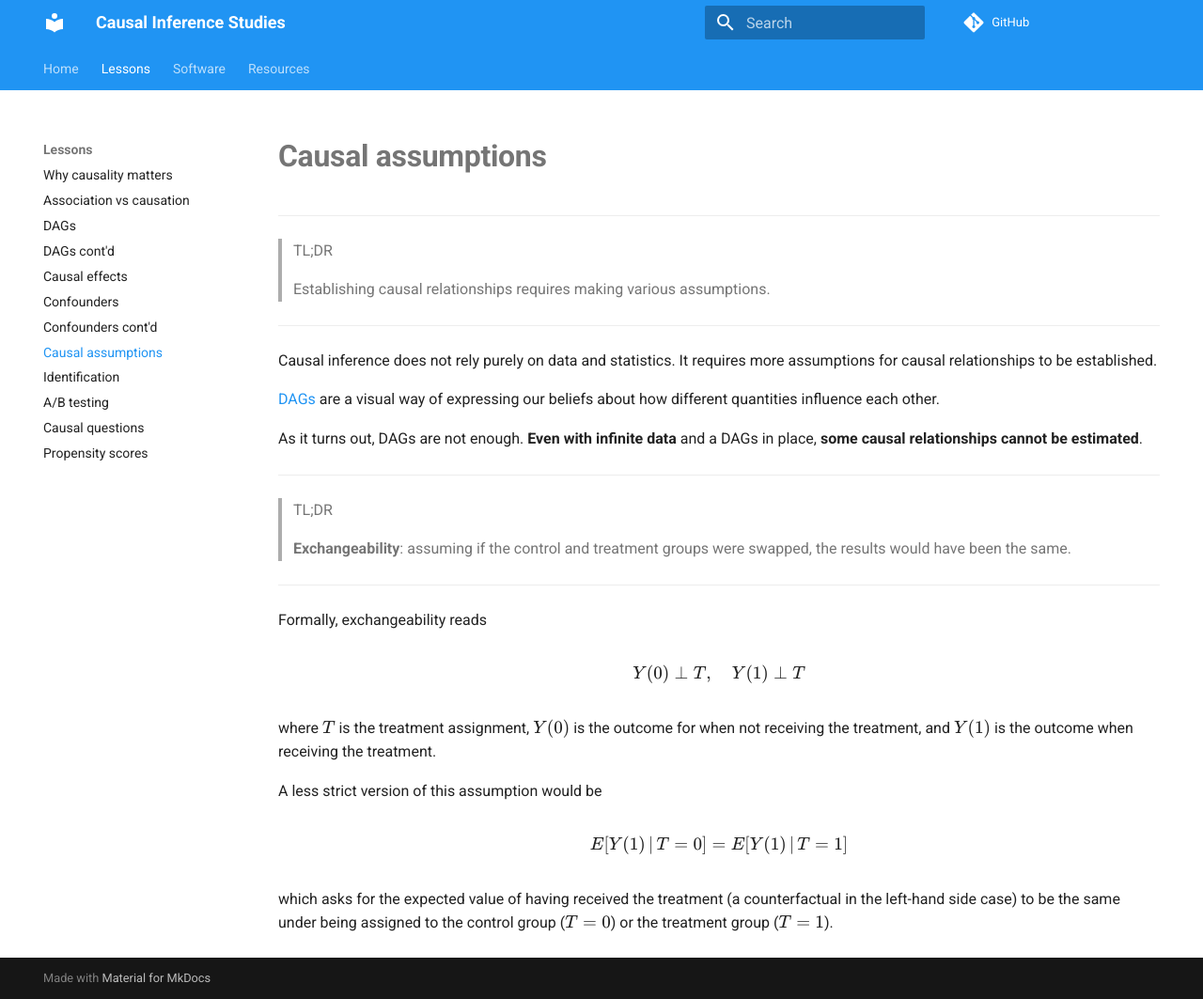
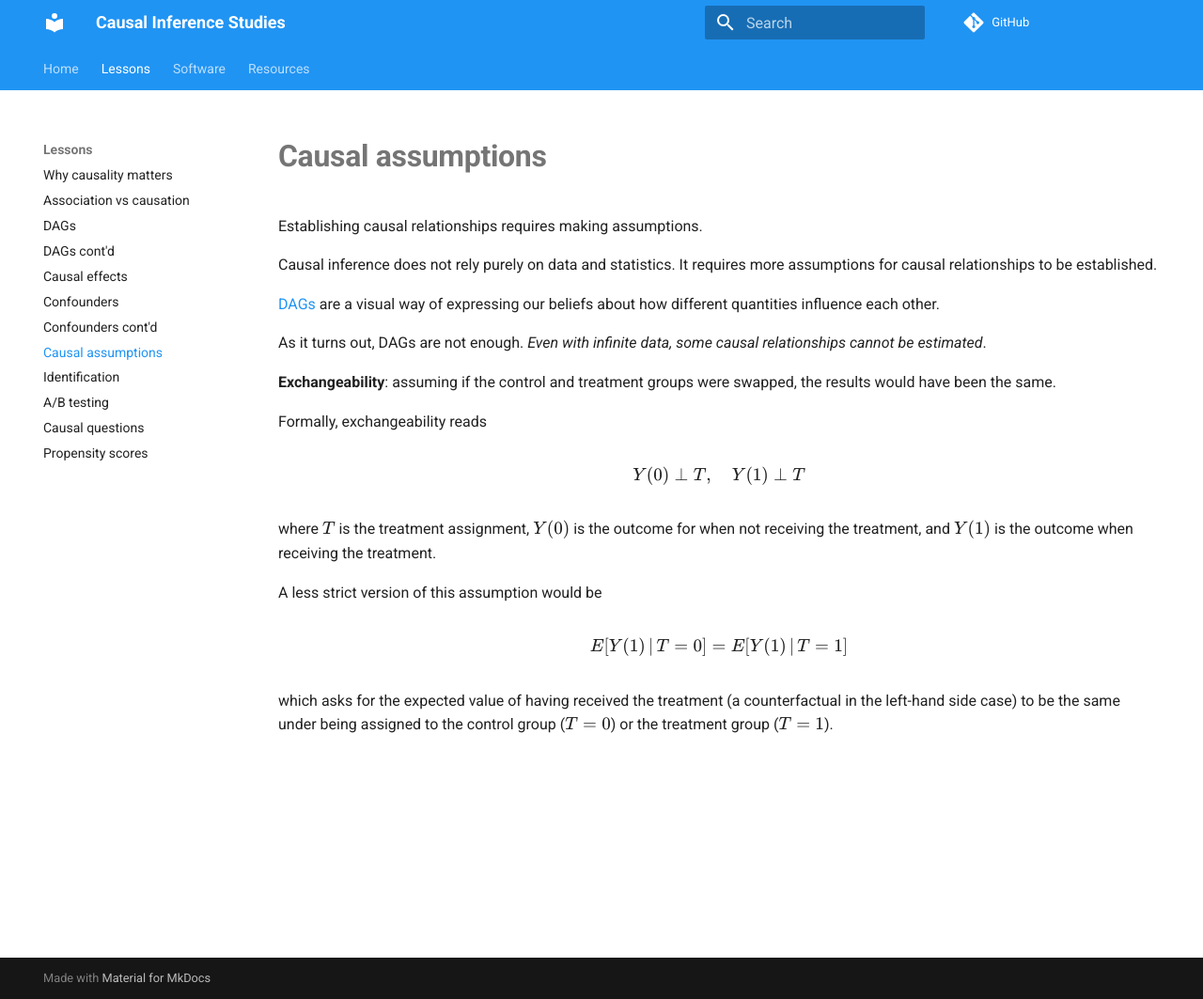
Before and after one commit to emilioMaddalena/causal-inference-studies, an MkDocs documentation site: the page built from material/causal_assumptions.md, in a window 1280 px wide and 1063 px high. Shown: the whole window at 94% size. Built offline with MkDocs 1.6.1 and Material for MkDocs 9.7.7, drawn with Linux system fonts in a browser that asks for light colours; comment, search, counter and statistics services are not loaded.

Commit message:
Use the proper div class for TL;DRs

```diff
--- a/material/causal_assumptions.md
+++ b/material/causal_assumptions.md
@@ -1,11 +1,8 @@
 # **Causal assumptions**
----
 
-> TL;DR
->
-> Establishing causal relationships requires making various assumptions.
-
----
+<div class="highlight-section">
+Establishing causal relationships requires making assumptions.
+</div>
 
 Causal inference does not rely purely on data and statistics. It requires more assumptions for causal relationships to be established.
 
@@ -13,15 +10,12 @@
 [DAGs](dags.md) are a visual way of expressing our beliefs about how different quantities influence each other.
 
 
-As it turns out, DAGs are not enough. **Even with infinite data** and a DAGs in place, **some causal relationships cannot be estimated**.
+As it turns out, DAGs are not enough. *Even with infinite data, some causal relationships cannot be estimated*.
 
----
 
-> TL;DR
->
-> **Exchangeability**: assuming if the control and treatment groups were swapped, the results would have been the same.
-
----
+<div class="highlight-section">
+<strong>Exchangeability</strong>: assuming if the control and treatment groups were swapped, the results would have been the same.
+</div>
 
 Formally, exchangeability reads
 
```
